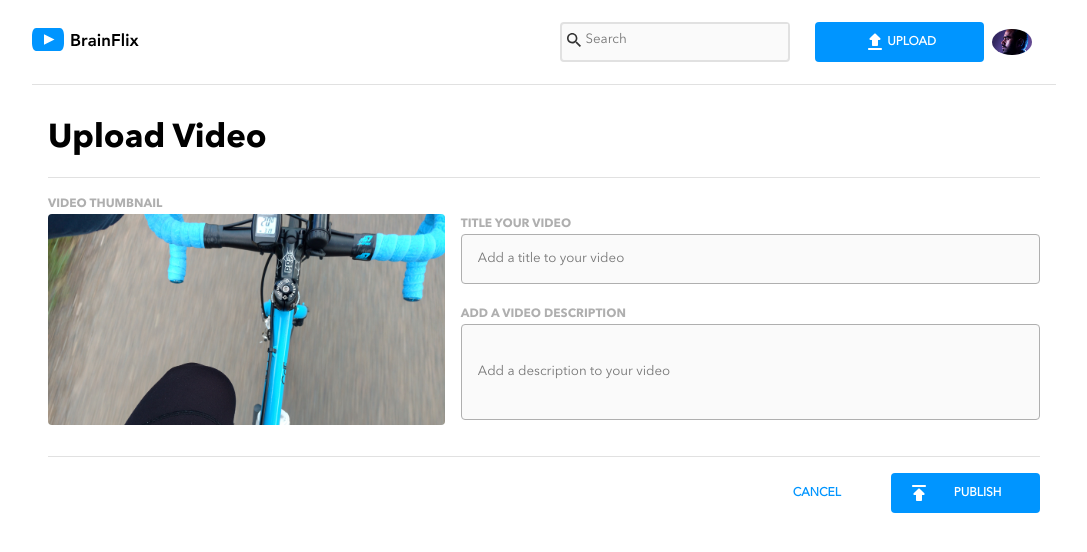
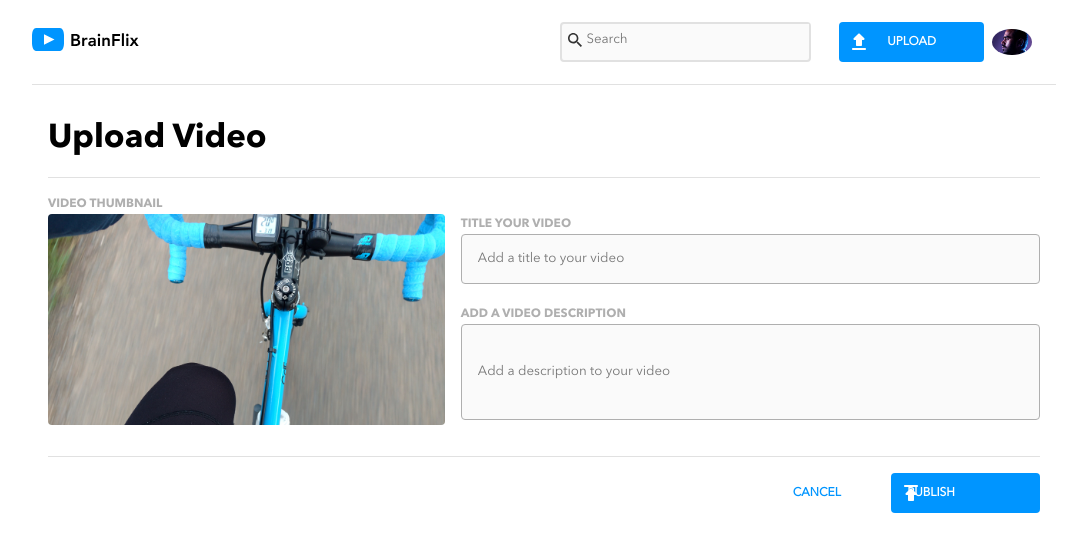
Before and after one commit to ArmandoMandyFernandez/armando-fernandez-brainflix, a React (Create React App) app: page /upload in a window 1280 px wide. Shown: the top 552 px of the page, without its empty margins (96-1183 px from the left). Built offline with nearby package versions, Linux system fonts and the light colour scheme.

Commit message:
button adjustments

```diff
--- a/src/components/Header/Header.js
+++ b/src/components/Header/Header.js
@@ -39,14 +39,7 @@ function Header() {
                     </div>
                     <Link to='upload' className="navBar__functions-button-link">
                         <button className="navBar__functions-button">
-                            <img
-                                className="navBar__functions-upload-image"
-                                src={upload}
-                                alt="upload icon"
-                            />
-                            <span className="navBar__functions-upload">
                                 UPLOAD
-                            </span>
                         </button>
                     </Link>
                     <img className="navBar__functions-avatar-2" src={avatar} alt="muhans famous avatar"/>
--- a/src/components/Header/Header.scss
+++ b/src/components/Header/Header.scss
@@ -130,6 +130,9 @@
         @include mobile-labels-buttons;
         color: $primary-white;
         background-color: $primary-blue;
+        background-image: url(../../assets/images/Icons/upload.svg);
+        background-repeat: no-repeat;
+        background-position: .5rem .5rem;
         border-radius: .25rem;
         border: none;
         height: 2.5rem;
@@ -152,10 +155,6 @@
         }
     }
 
-    &__functions-upload{
-        flex-grow: 1;
-    }
-
 
     &__functions-avatar-2{
         display: none;
--- a/src/pages/Upload/Upload.js
+++ b/src/pages/Upload/Upload.js
@@ -62,14 +62,7 @@ const Upload = () => {
             </div>
             <div className="upload__buttons-container">
                 <Link to="/" className="upload__button" onClick={handlePublishClick}>
-
-                    <img
-                        src={publish}
-                        alt=""
-                        className="upload__button-image"
-                    />
-                    <span className="upload__button-description">PUBLISH</span>
-
+                    PUBLISH
                 </Link>
                 <button className="upload__button-cancel">
                     <span className="upload__button-description">CANCEL</span>
--- a/src/pages/Upload/Upload.scss
+++ b/src/pages/Upload/Upload.scss
@@ -140,6 +140,9 @@
         @include mobile-labels-buttons;
         color: $primary-white;
         background-color: $primary-blue;
+        background-image: url(../../assets/images/Icons/publish.svg);
+        background-repeat: no-repeat;
+        background-position: .5rem .5rem;
         border-radius: 0.25rem;
         border: none;
         height: 2.5rem;
```
